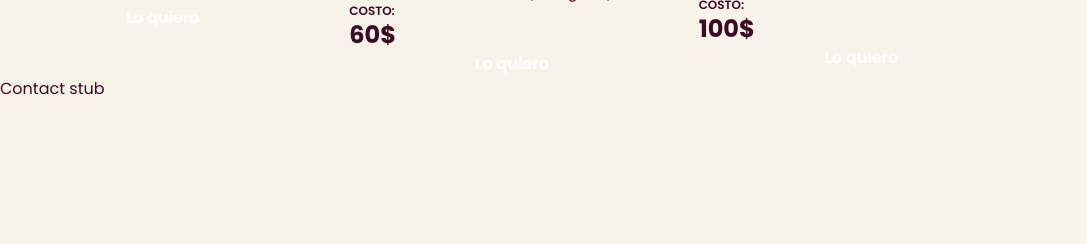
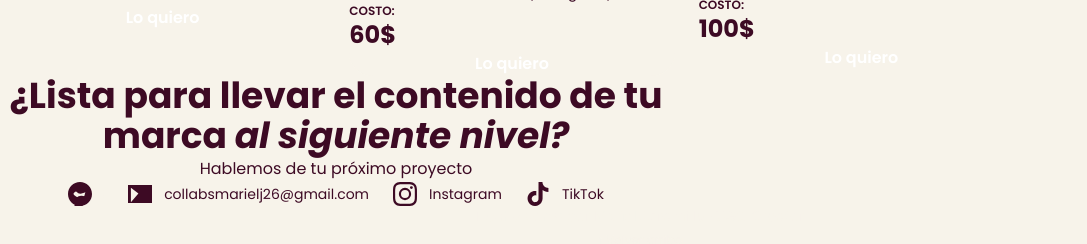
Before and after one commit to HyeG18/Portafolio-Mariel-Jaramillo, a React (Vite) app: page / in a window 1280 px wide. Shown: the part 3366-3610 px from the top of the page, without its empty margins (0-1087 px from the left). Before the commit the page ends 3514 px from the top, so only its background shows below. Built offline with nearby package versions, Linux system fonts and the light colour scheme.

Commit message:
feat: add Contact section with WhatsApp, email, Instagram, TikTok links

```diff
--- a/src/components/sections/Contact.tsx
+++ b/src/components/sections/Contact.tsx
@@ -1,3 +1,82 @@
+import { useRef } from 'react';
+import { useI18n } from '../../hooks/useI18n';
+import { useRevealOnScroll } from '../../hooks/useRevealOnScroll';
+
+const CONTACT_LINKS = [
+  {
+    label: 'WhatsApp',
+    href: 'https://wa.me/584249406129',
+    icon: 'M17.472 14.763c-1.28-.635-2.704-1.01-4.22-1.01-3.756 0-6.82 3.064-6.82 6.82 0 .72.104 1.416.297 2.078l-.78 2.93 2.98-.78c.63.206 1.28.297 1.95.297 3.756 0 6.82-3.063 6.82-6.82 0-1.053-.24-2.054-.66-2.954M12 0C5.373 0 0 5.373 0 12s5.373 12 12 12 12-5.373 12-12S18.627 0 12 0zm5.894 8.22l-2.26 8.39c-.135.503-.48.9-.925 1.065L9.47 15.26a10.39 10.39 0 01-2.74-1.74l-.71-.63a1.5 1.5 0 01.12-2.12l.76-.76a1.5 1.5 0 012.12.12l.63.71c.38.43.94.69 1.53.71l1.52.12 4.17-1.24c.49-.15.9-.48 1.09-.9l.97-3.58a1.5 1.5 0 00-1.42-1.88l-3.42.37z',
+  },
+  {
+    label: 'Email',
+    href: 'mailto:collabsmarielj26@gmail.com',
+    icon: 'M0 3v18h24V3H0zm12 10.5l6.097-4.58L12 13.5zm-9.09 6.682V5.818l7.5 5.636L2.91 20.182zm9.09 0l7.5-5.636-7.5-5.636v14.364z',
+  },
+  {
+    label: 'Instagram',
+    href: 'https://www.instagram.com/soymarielitaaa',
+    icon: 'M12 2.163c3.204 0 3.584.012 4.85.07 3.252.148 4.771 1.691 4.919 4.919.058 1.265.069 1.645.069 4.849 0 3.205-.012 3.584-.069 4.849-.149 3.225-1.664 4.771-4.919 4.919-1.266.058-1.644.07-4.85.07-3.204 0-3.584-.012-4.849-.07-3.26-.149-4.771-1.699-4.919-4.92-.058-1.265-.07-1.644-.07-4.849 0-3.204.013-3.583.07-4.849.149-3.227 1.664-4.771 4.919-4.919 1.266-.057 1.645-.069 4.849-.069zM12 0C8.741 0 8.333.014 7.053.072 2.695.272.273 2.69.073 7.052.014 8.333 0 8.741 0 12c0 3.259.014 3.668.072 4.948.2 4.358 2.618 6.78 6.98 6.98C8.333 23.986 8.741 24 12 24c3.259 0 3.668-.014 4.948-.072 4.354-.2 6.782-2.618 6.979-6.98.059-1.28.073-1.689.073-4.948 0-3.259-.014-3.667-.072-4.947-.196-4.354-2.617-6.78-6.979-6.98C15.668.014 15.259 0 12 0zm0 5.838a6.162 6.162 0 100 12.324 6.162 6.162 0 000-12.324zM12 16a4 4 0 110-8 4 4 0 010 8zm6.406-11.845a1.44 1.44 0 100 2.881 1.44 1.44 0 000-2.881z',
+  },
+  {
+    label: 'TikTok',
+    href: 'https://www.tiktok.com/@soymarielitaaa',
+    icon: 'M12.525.02c1.31-.02 2.61-.01 3.91-.02.08 1.53.63 3.09 1.75 4.17 1.12 1.11 2.7 1.62 4.24 1.79v4.03c-1.44-.05-2.89-.35-4.2-.97-.57-.26-1.1-.59-1.62-.93-.01 2.92.01 5.84-.02 8.75-.08 1.4-.54 2.79-1.35 3.94-1.31 1.92-3.58 3.17-5.91 3.21-1.43.08-2.86-.31-4.08-1.03-2.02-1.19-3.44-3.37-3.65-5.71-.02-.5-.03-1-.01-1.49.18-1.9 1.12-3.72 2.58-4.96 1.66-1.44 3.98-2.13 6.15-1.72.02 1.48-.04 2.96-.04 4.44-.99-.32-2.15-.23-3.02.37-.63.41-1.11 1.04-1.36 1.75-.21.51-.15 1.07-.14 1.61.24 1.64 1.82 3.02 3.5 2.87 1.12-.01 2.19-.66 2.77-1.61.19-.33.4-.67.41-1.06.1-1.79.06-3.57.07-5.36.01-4.03-.01-8.05.02-12.07z',
+  },
+] as const;
+
 export default function Contact() {
-  return <div>Contact stub</div>;
+  const { t } = useI18n();
+  const ref = useRef<HTMLElement>(null);
+  useRevealOnScroll(ref);
+
+  return (
+    <section
+      id="contacto"
+      ref={ref}
+      className="reveal py-20 px-4"
+      style={{ backgroundColor: 'var(--color-pink-light)' }}
+    >
+      <div className="max-w-2xl mx-auto text-center">
+        <h2
+          className="text-3xl md:text-4xl font-bold mb-2"
+          style={{ fontFamily: 'var(--font-family-serif)', color: 'var(--color-ink)' }}
+          dangerouslySetInnerHTML={{ __html: t('contact.title' as any) }}
+        />
+        <p className="mb-12" style={{ color: 'var(--color-magenta)' }}>
+          {t('contact.subtitle' as any)}
+        </p>
+
+        <div className="flex flex-col sm:flex-row gap-6 justify-center">
+          {CONTACT_LINKS.map(({ label, href, icon }) => (
+            <a
+              key={label}
+              href={href}
+              target={href.startsWith('http') ? '_blank' : undefined}
+              rel="noopener noreferrer"
+              className="flex items-center gap-3 px-5 py-3 rounded-2xl transition-transform hover:scale-105"
+              style={{
+                backgroundColor: 'var(--color-paper)',
+                boxShadow: 'var(--shadow-card)',
+                color: 'var(--color-magenta)',
+              }}
+              aria-label={label}
+            >
+              <svg
+                viewBox="0 0 24 24"
+                className="w-6 h-6 flex-shrink-0"
+                fill="currentColor"
+                aria-hidden="true"
+              >
+                <path d={icon} />
+              </svg>
+              <span className="text-sm font-medium">
+                {label === 'WhatsApp' || label === 'Email' ? t(`contact.${label.toLowerCase()}` as any) : label}
+              </span>
+            </a>
+          ))}
+        </div>
+      </div>
+    </section>
+  );
 }
```
